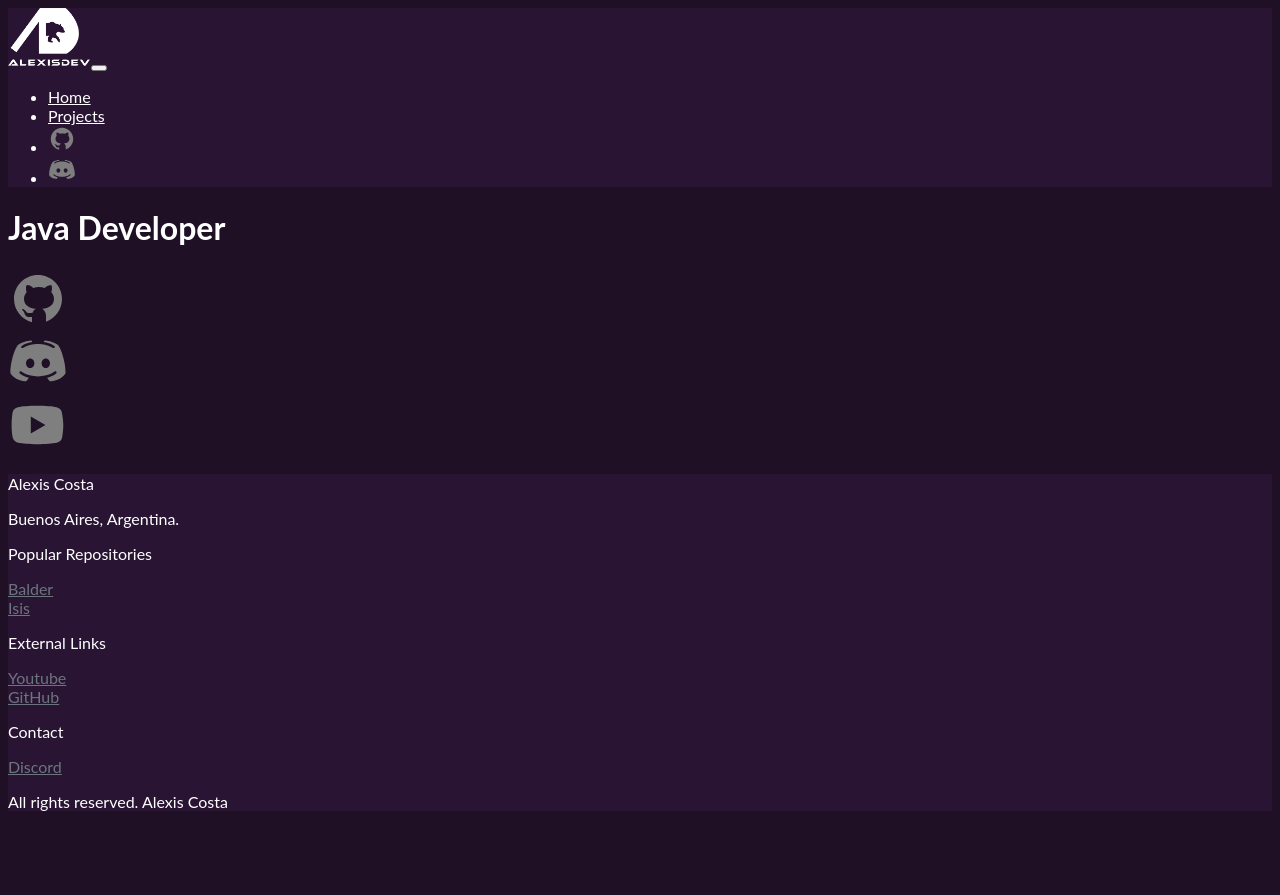
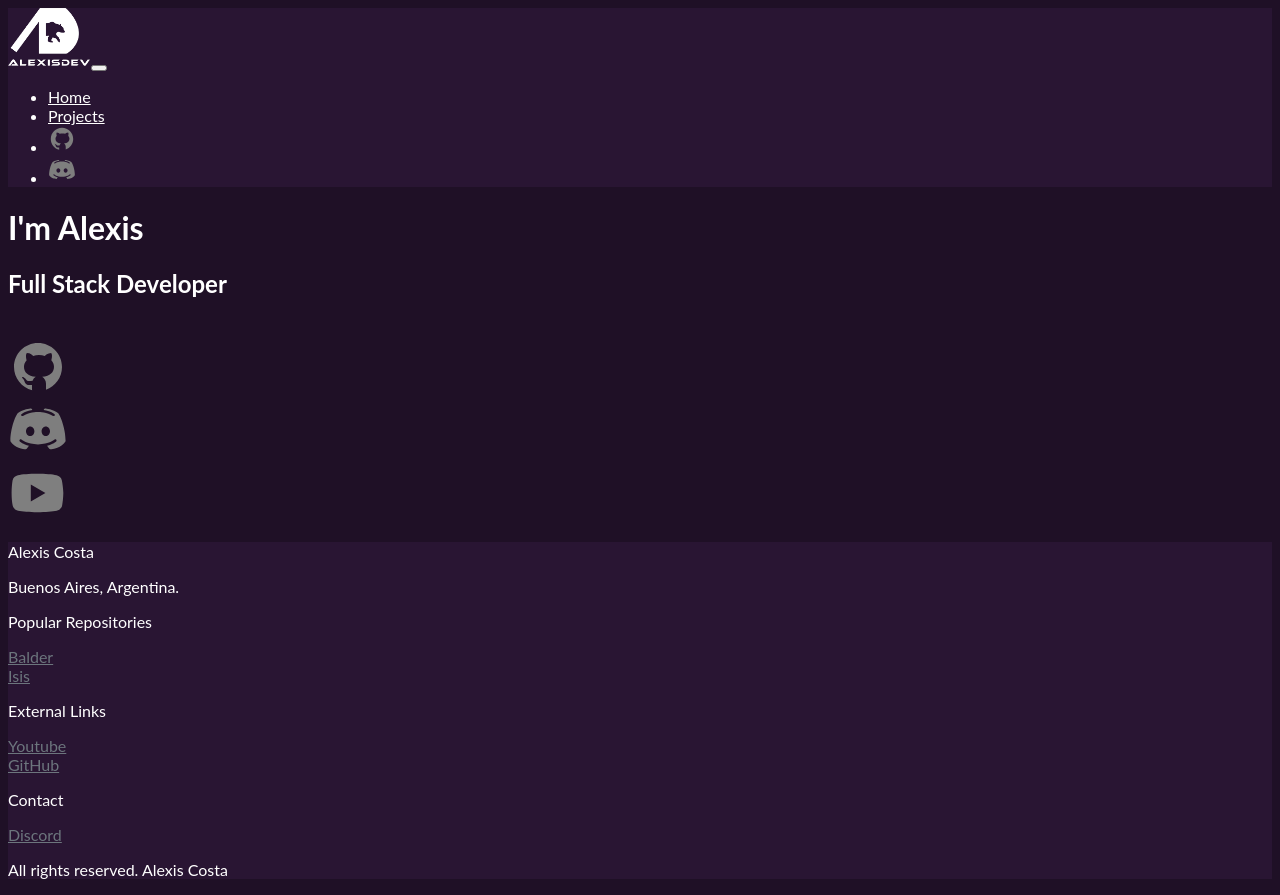
Before and after one commit to alexissdev/alexissdev.me, a Next.js app: page / in a window 1280 px wide. Before the commit the page ends 827 px from the top, so only its background shows below. Built offline with nearby package versions, Linux system fonts and the light colour scheme.

Commit message:
refactor(home): change the title of home page

```diff
--- a/src/components/home/Home.tsx
+++ b/src/components/home/Home.tsx
@@ -5,9 +5,9 @@ export default function Home() {
     <div>
       <header className="container vh-100 d-flex justify-content-center align-items-center">
         <div className="d-flex flex-column justify-content-center align-items-center">
-          <h1 className="display-1 my-5 text-uppercase fw-bold">
-            Java Developer
-          </h1>
+          <h1 className="display-1 fw-bold">I'm Alexis</h1>
+          <h2 className="display-6 fw-bold">Full Stack Developer</h2>
+          <br />
           <HomeButtons />
         </div>
       </header>
--- a/src/styles/Bootstrap.module.css
+++ b/src/styles/Bootstrap.module.css
@@ -22,8 +22,6 @@
 }
 
 .card-button {
-  position: relative;
-  top: 200px;
   background-color: rgb(57, 0, 90);
 }
 
```
